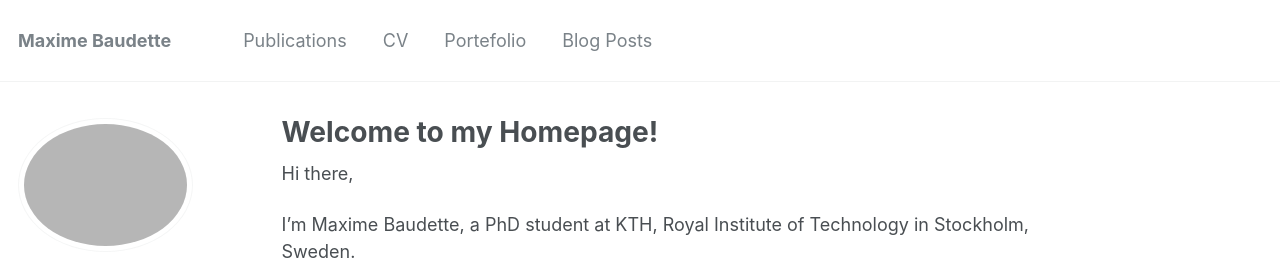
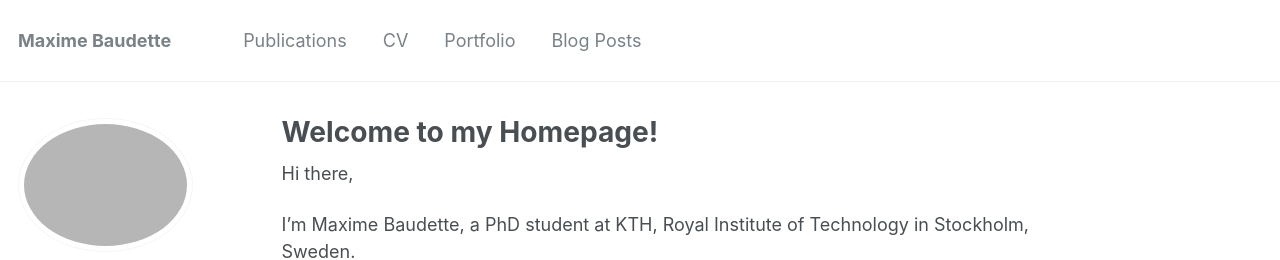
Before and after one commit to MaximeBaudette/MaximeBaudette.github.io, a Jekyll site: the page built from _pages/about.md, in a window 1280 px wide. Shown: the top 260 px of the page. Built offline with Jekyll 4.4.1, drawn with Linux system fonts in a browser that asks for light colours; some web fonts are replaced.

Commit message:
fix typo

```diff
--- a/_data/navigation.yml
+++ b/_data/navigation.yml
@@ -6,8 +6,8 @@ main:
   - title: "CV"
     url: /cv/
 
-  - title: "Portefolio"
-    url: /portefolio/
+  - title: "Portfolio"
+    url: /portfolio/
 
   - title: "Blog Posts"
     url: /year-archive/
```
